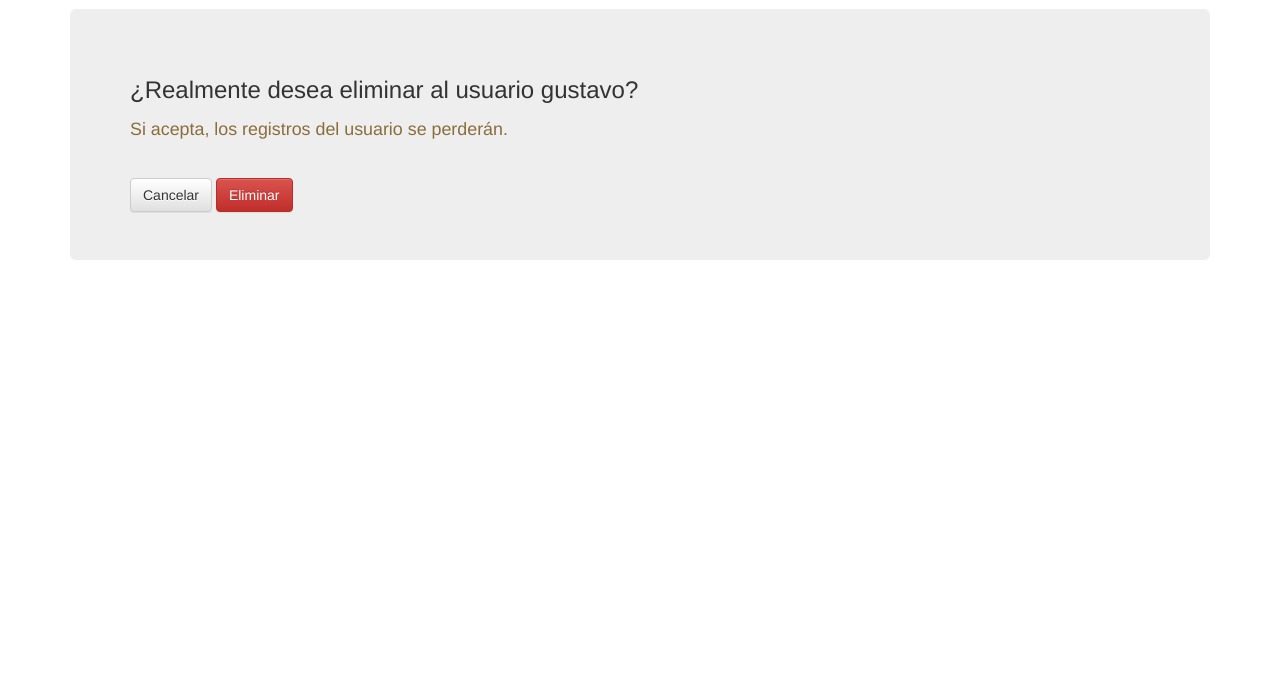
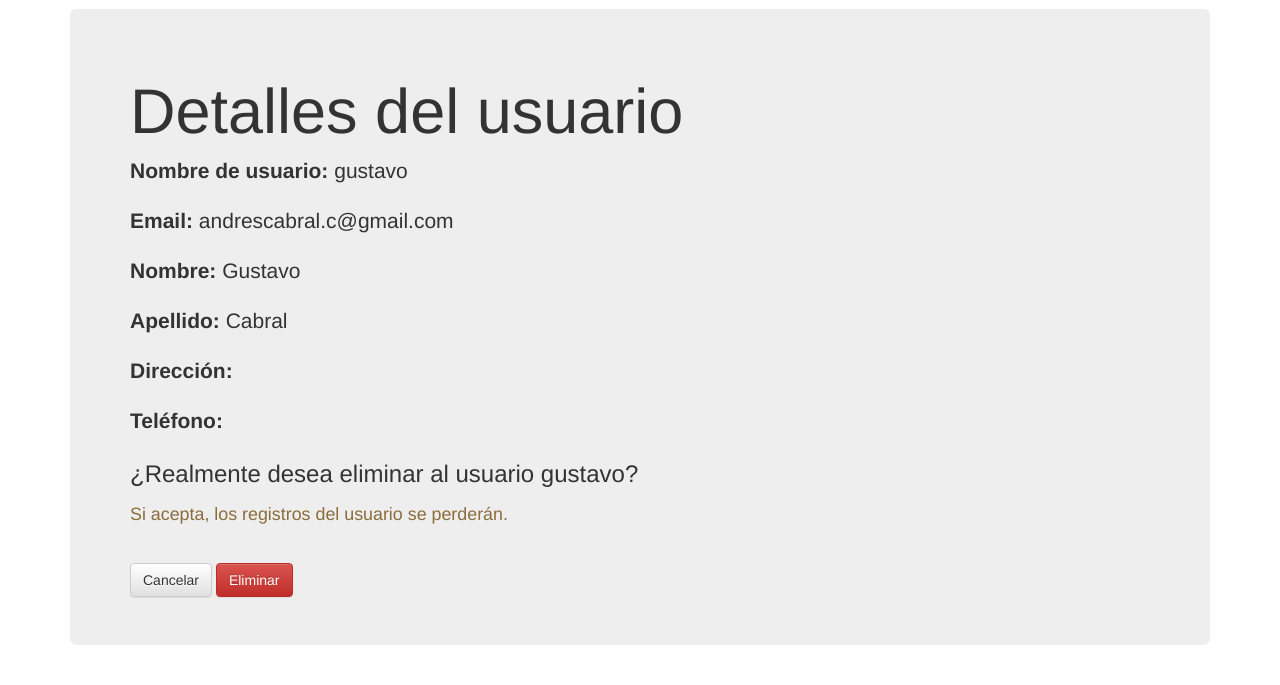
Before and after one commit to 9andresc/proyecto-sap, a Django app: page /administracion/gestion_usuarios/eliminar_usuario/1/ in a window 1280 px wide. Shown: the part 51-736 px from the top of the page. Run offline with Django 3.2, Linux system fonts and the light colour scheme; a user stored in the database is signed in; data comes from the database, SQL or seed files in the repository; some libraries are stand-ins or nearby versions.

Commit message:
Eliminar usuario Se han agregado los datos personales del usuario a la función de eliminación.

```diff
--- a/sap/administracion/templates/usuario/eliminar_usuario.html
+++ b/sap/administracion/templates/usuario/eliminar_usuario.html
@@ -3,6 +3,13 @@
 {% block content %}
 <div class="jumbotron">
 	<div class="bs-example">
+		<h1>Detalles del usuario</h1>
+		<p><label><b>Nombre de usuario:</b></label> {{ usuario.username }}</p>
+		<p><label><b>Email:</b></label> {{ usuario.email }}</p>
+		<p><label><b>Nombre:</b></label> {{ usuario.first_name }}</p>
+		<p><label><b>Apellido:</b></label> {{ usuario.last_name }}</p>
+		<p><label><b>Dirección:</b></label> {{ usuario.direccion }}</p>
+		<p><label><b>Teléfono:</b></label> {{ usuario.telefono }}</p>
 		<h3>¿Realmente desea eliminar al usuario {{ usuario.username }}?</h3>
 		<form action="" method="post">
 			{% csrf_token %}
```
